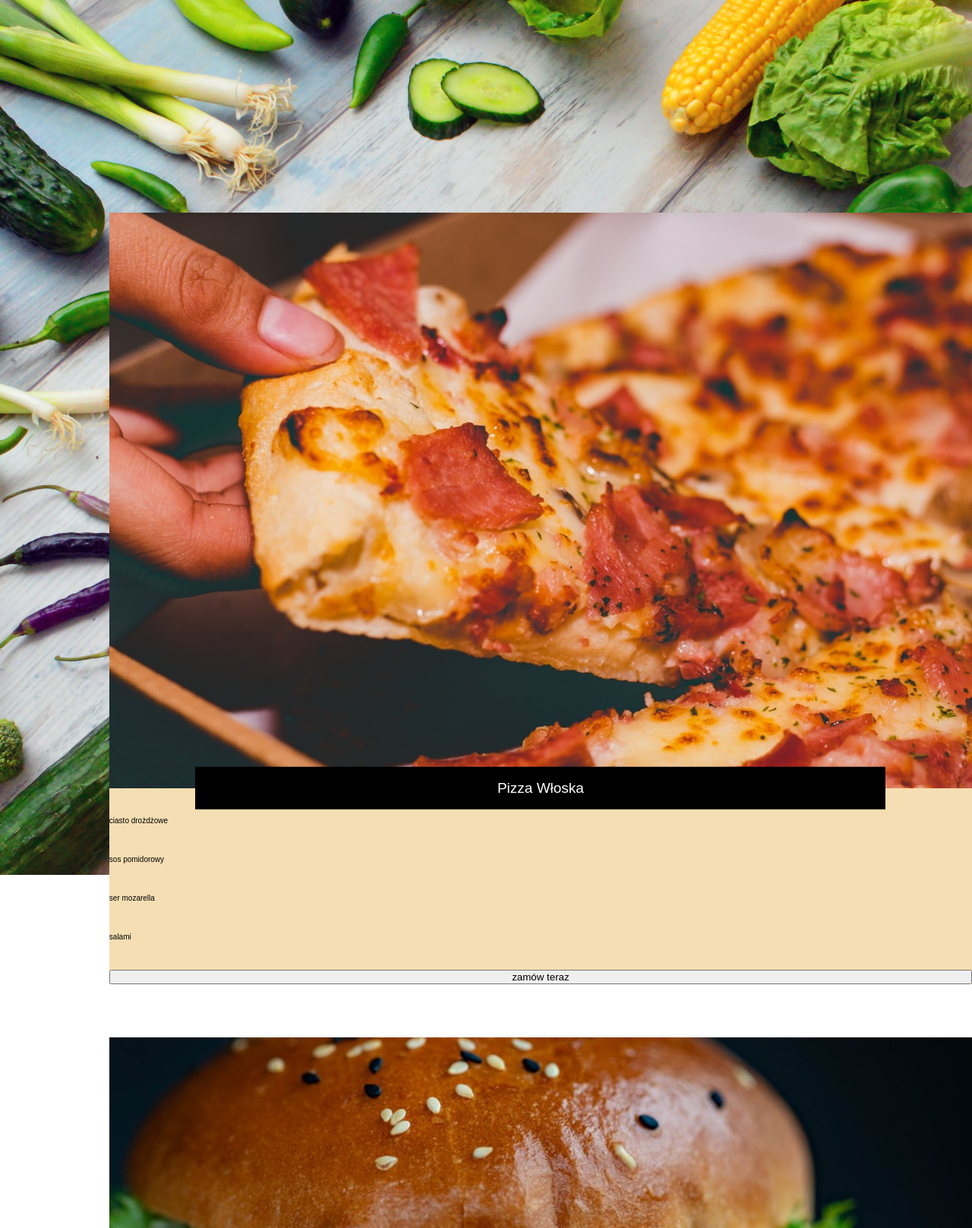
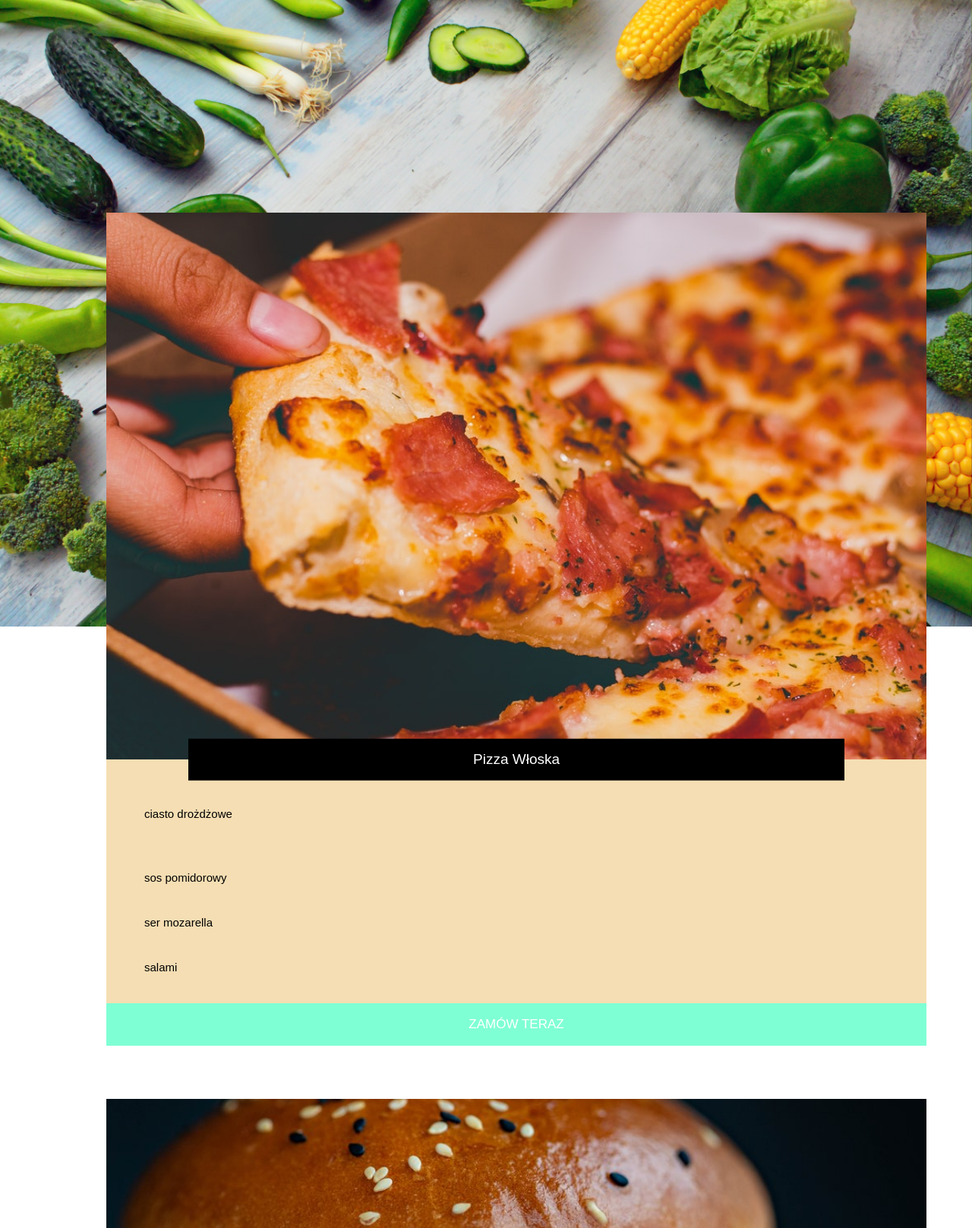
Before and after one commit to Rafal001558/cards, a PHP site: page / in a window 1280 px wide. Shown: the top 1617 px of the page at 76% size. Run offline with PHP 8.4, Linux system fonts and the light colour scheme.

Commit message:
Add files via upload

```diff
--- a/style.css
+++ b/style.css
@@ -26,6 +26,7 @@ body{
     font-family: sans-serif;
     font-weight: 300;
     line-height: 1.6;
+    height: 100vh;
 }
 
 .container{
@@ -33,7 +34,7 @@ body{
     grid-template-rows: 80vh min-content 40vw repeat(3, min-content);
     grid-template-columns:
     8rem minmax(6rem, 1fr)
-    [center-start] repeat(8, minmax(min-content, 14rem));
+    [center-start] repeat(8, minmax(min-content, 14rem))
     [center-end] minmax(6rem, 1fr);
 }
 
@@ -41,14 +42,16 @@ body{
 62.5em) {
     .container{
     grid-template-rows: 6rem 80vh
-    min-content 40vw repeat(3, min-content);
+    min-content 40vw repeat(3,
+    min-content);
     grid-template-columns:
-    [full-start] minmax(6rem, 1fr)
-    [center-start] repeat(8
+    [full-start] minmax(6rem,
+    1fr) [center-start] repeat(8
     [col-start] minmax
     (min-content, 14rem)
     [col-end])
-    [center-end] minmax(6rem, 1fr)[full-end];
+    [center-end] minmax(6rem,
+    1fr) [full-end];
     background-size: auto;
 }
 }
@@ -65,7 +68,7 @@ body{
     display: grid;
     grid-template-columns: repeat
     (auto-fit, minmax(25rem, 1fr));
-    grid-gap: 7rem
+    grid-gap: 7rem;
 }
 
 .food{
@@ -85,7 +88,7 @@ body{
 
 .food__name {
 grid-row: 1 / 2;
-grid-column: 1/ -1;
+grid-column: 1 / -1;
 justify-self: center;
 align-self: end;
 z-index: 3;
@@ -99,3 +102,36 @@ color: white;
 font-weight: 400;
 transform: translateY(50%);
 }
+
+.skladniki__1,
+.skladniki__2{
+margin-top: 2.5rem;
+}
+
+.skladniki__1,
+.skladniki__2,
+.skladniki__3,
+.skladniki__4{
+font-size: 1.5rem;
+margin-left: 5rem;
+display: flex;
+align-items: center;
+}
+
+.btn{
+   background-color: aquamarine;
+   color: white;
+   border: none;
+   border-radius: 0;
+   font-family: sans-serif;
+   font-size: 1.7rem;
+   text-transform: uppercase;
+   padding: 1.8rem 3rem;
+   cursor: pointer;
+   transition: all 0.2s;
+   grid-column: 1 / -1;
+}
+
+.btn:hover{
+    background-color: teal;
+}
```
